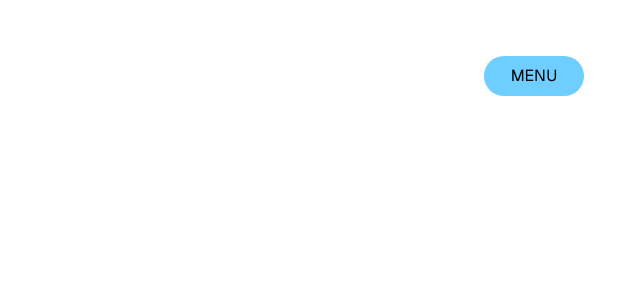
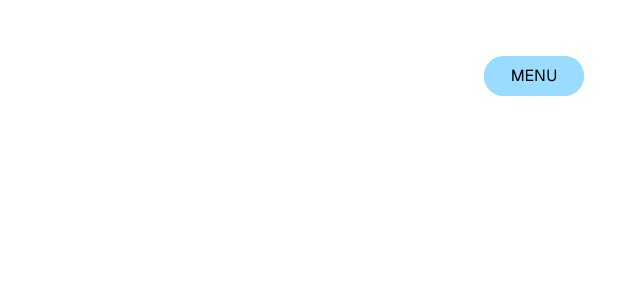
Before and after one commit to DylanTigo/creative-menu-1, a React (Vite) app: page / in a window 1280 px wide. Shown: the top 300 px of the page, without its empty margins (640-1280 px from the left). Built offline with nearby package versions, Linux system fonts and the light colour scheme.

Commit message:
Create the header layout animation

```diff
--- a/src/components/Button.tsx
+++ b/src/components/Button.tsx
@@ -10,7 +10,7 @@ export default function Button({
 }) {
   return (
     <button
-      className="h-10 w-25 bg-primary-3 rounded-full cursor-pointer uppercase overflow-hidden"
+      className="h-10 w-25 bg-primary-2 rounded-full cursor-pointer uppercase overflow-hidden absolute right-0 top-0"
       onClick={() => setIsActive(!isActive)}
     >
       <motion.div
--- a/src/components/Header.tsx
+++ b/src/components/Header.tsx
@@ -1,13 +1,33 @@
 import { useState } from "react";
 import Button from "./Button";
+import { motion } from "motion/react";
 
 export default function Header() {
-
   const [isActive, setIsActive] = useState(false);
+  const menuVariants = {
+    open: {
+      width: "25rem",
+      height: "40.5rem",
+      top: "-1rem",
+      right: "-1rem",
+    },
+    closed: {
+      width: "6.25rem",
+      height: "2.5rem",
+      top: "0",
+      right: "0",
+    },
+  }
 
   return (
     <header className="fixed right-14 top-14">
+      <motion.div
+        className="w-100 h-162 bg-primary-2 rounded-3xl relative"
+        variants={menuVariants}
+        animate={isActive ? "open" : "closed"}
+        transition={{ duration: 0.5, ease: [1, 0, 0, 1] }}
+      ></motion.div>
       <Button isActive={isActive} setIsActive={setIsActive} />
     </header>
-  )
+  );
 }
```
